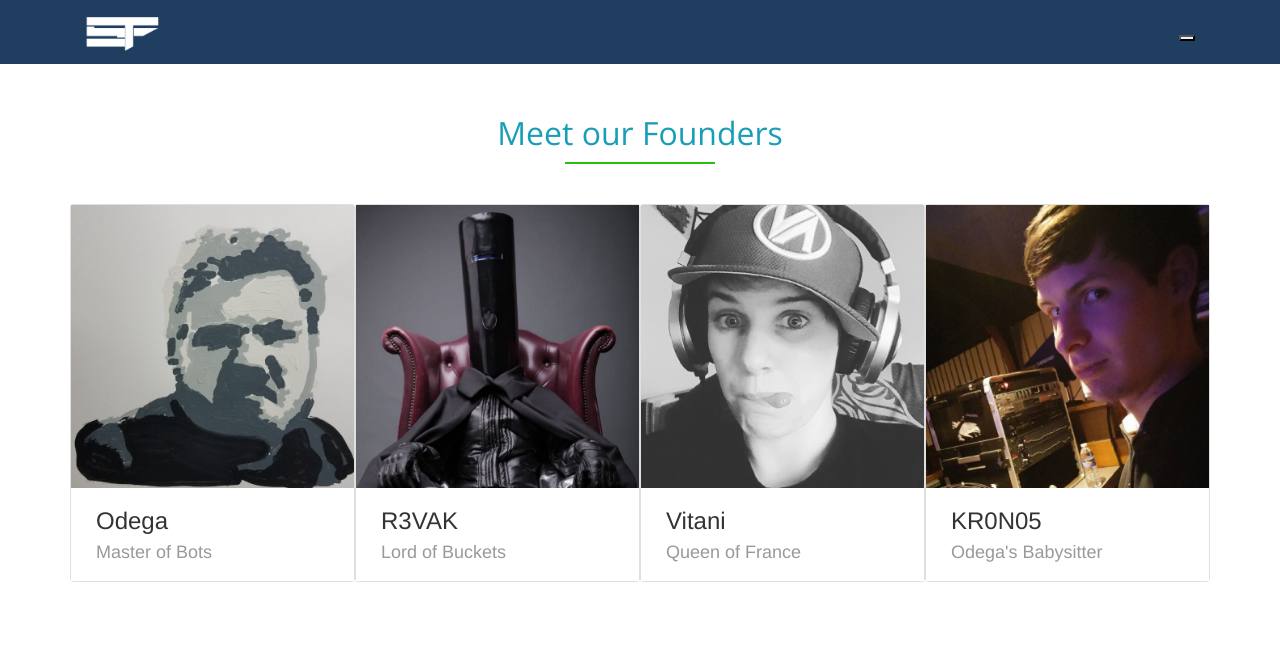
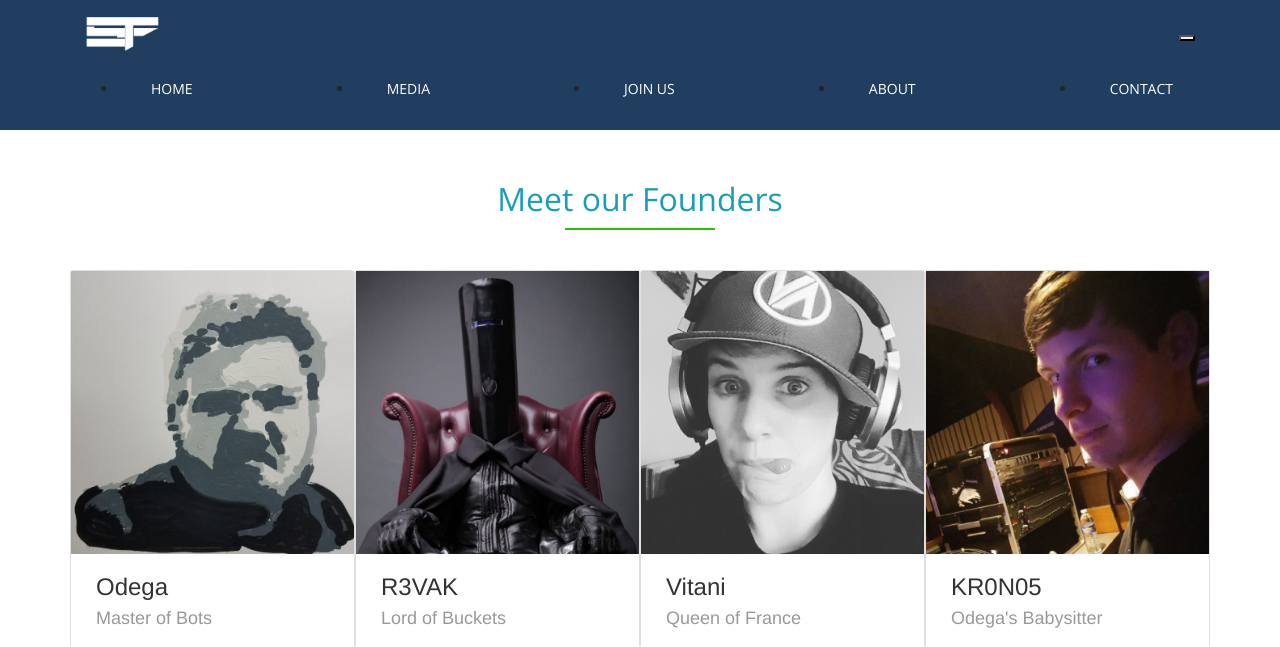
Before and after one commit to Krono5/ShotsFired, a PHP site: page /about.php in a window 1280 px wide. Shown: the top 647 px of the page. Run offline with PHP 8.4, Linux system fonts and the light colour scheme; some libraries are stand-ins or nearby versions.

Commit message:
header navbar fix

```diff
--- a/header.php
+++ b/header.php
@@ -17,9 +17,7 @@
 							<span class="icon-bar"></span>
 						</button>
 					</div>
-					<!-- Collect the nav links for toggling -->
-					<div class="collapse">
-						<nav class="navbar navbar-right">
+					<nav class="navbar navbar-inverse navbar-right">
 						<li><div class="dropdown text-center">
 	 						<button class="dropbtn" onclick="window.location='/'">HOME</button>
 						</div></li>
@@ -54,11 +52,8 @@
 	 						<button class="dropbtn" onclick="window.location='/contact.php'">CONTACT</button>
 						</div></li>
 
-						</ul>
+					</nav>
 				</div>
-					<!-- /.navbar-collapse -->
-				</div>
-				<!-- /.container -->
 			</nav>
 		</header>
 		<script src="https://code.jquery.com/jquery-3.2.1.slim.min.js" integrity="sha384-KJ3o2DKtIkvYIK3UENzmM7KCkRr/rE9/Qpg6aAZGJwFDMVNA/GpGFF93hXpG5KkN" crossorigin="anonymous"></script>
```
Lines whose indentation alone changed are shown as unchanged.
